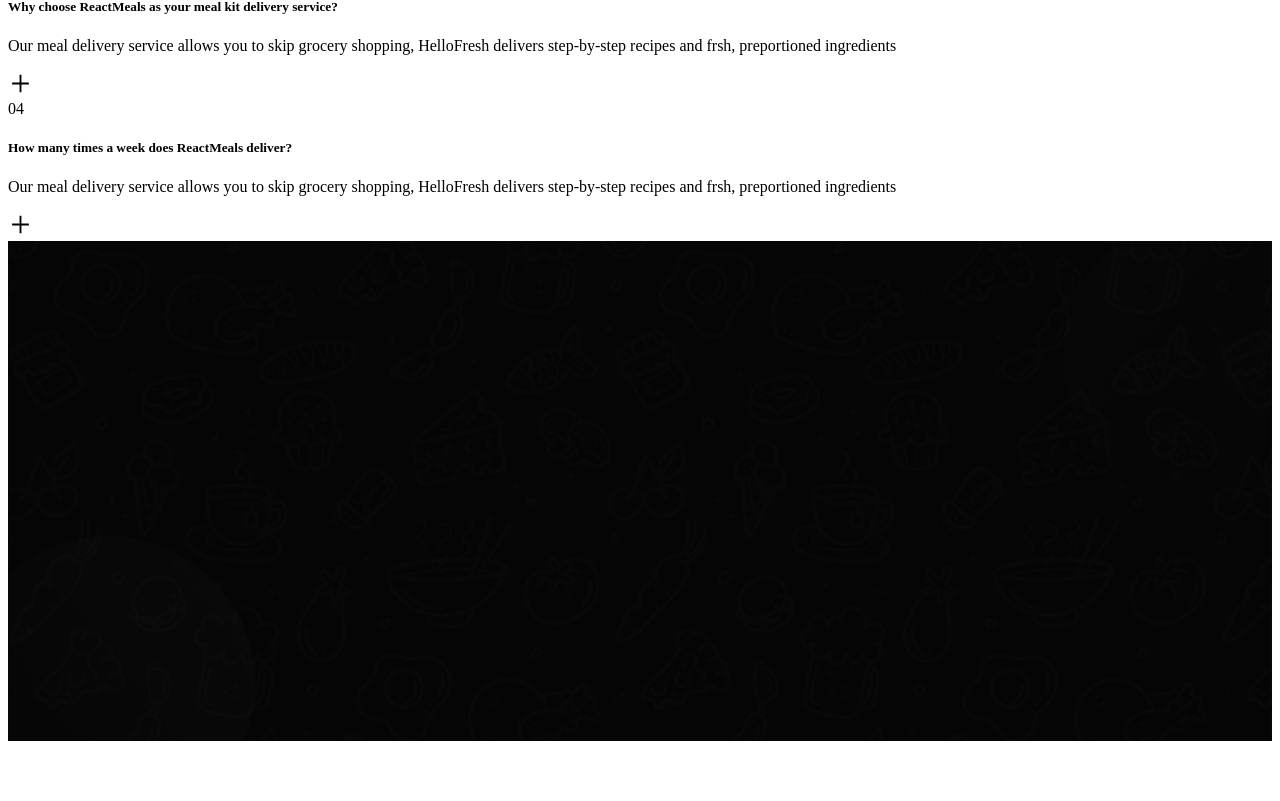
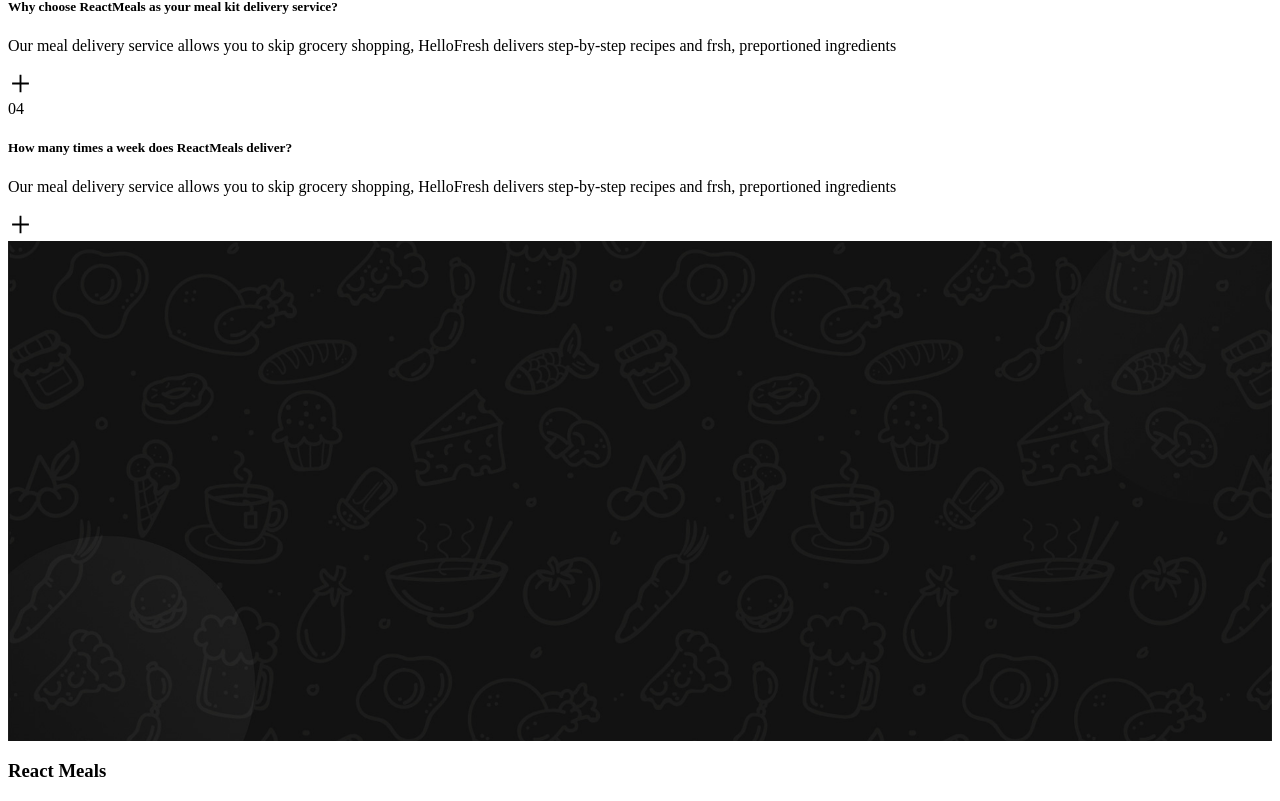
Before and after one commit to KobiManuel/React_Meals, a React (Create React App) app: page / in a window 1280 px wide. Shown: the part 9172-9973 px from the top of the page. Before the commit the page ends 9921 px from the top, so only its background shows below. Built offline with nearby package versions, Linux system fonts and the light colour scheme.

Commit message:
style(User-interface): added some positioning styling

```diff
--- a/src/Pages/LandingPage/Footer/MainFooter.jsx
+++ b/src/Pages/LandingPage/Footer/MainFooter.jsx
@@ -1,21 +1,30 @@
 import React from 'react'
-import Wrapper from '../../../UI/Wrapper/Wrapper'
 import footer_bg from '../TopSection/images/Hero2.jpg'
 
 const MainFooter = () => {
   return (
-    <Wrapper  style={{
+    <div className='relative'>
+    <div style={{
         backgroundImage: "url(" + footer_bg + ")",
         backgroundSize: "cover",
         backgroundRepeat: "no-repeat",
         backgroundPosition: "center center",
+        backgroundAttachment: "fixed",
         width: "100%",
         maxWidth: "100%",
-        height: "500px",
-        filter: "brightness(0.30)"
-      }}>
+        height: "500px"
+      }} className="absolute before:content-[''] before:absolute before:brightness-[0.30] z-[-1]"> </div>
+       <div className=' max-w-[1100px] mx-auto body-font font-poppins py-[96px]'>
+           <div className=' grid grid-cols-5 justify-center items-center'>
+           <div className="pl-2 w-fit flex flex-row">
+          <h3 className=" text-2xl font-semibold text-[var(--primary)]">
+            React <span className="text-white">Meals</span>
+          </h3>
+        </div>
 
-    </Wrapper>
+           </div>
+       </div>
+    </div>
   )
 }
 
```
